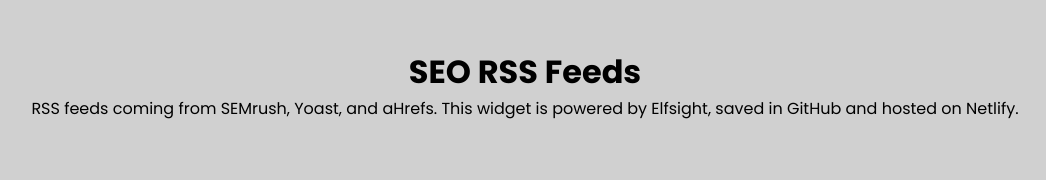
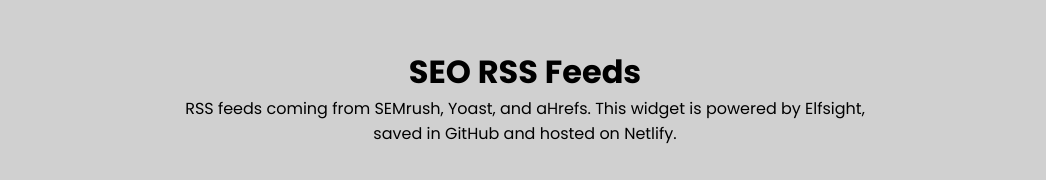
Before and after one commit to bvdizon/rss-feeds, a plain HTML site: page index.html in a window 1280 px wide. Shown: the whole page, without its empty margins (115-1161 px from the left). Drawn offline with Linux system fonts and the light colour scheme.

Commit message:
added .max-700px

```diff
--- a/index.html
+++ b/index.html
@@ -16,7 +16,7 @@
     <main>
         <div class="mb-y-md">
             <h1 class="text-center">SEO RSS Feeds</h1>
-            <p class="text-center">RSS feeds coming from SEMrush, Yoast, and aHrefs. This widget is powered by Elfsight, saved in GitHub and hosted on Netlify.</p>
+            <p class="text-center max-700px">RSS feeds coming from SEMrush, Yoast, and aHrefs. This widget is powered by Elfsight, saved in GitHub and hosted on Netlify.</p>
         </div>
         <script src="https://static.elfsight.com/platform/platform.js" async></script>
         <div class="elfsight-app-c221b2c8-a814-4b98-808f-da32681f4723" data-elfsight-app-lazy></div>
--- a/styles.css
+++ b/styles.css
@@ -38,3 +38,9 @@ h1,h2, p {
 margin-top: 3rem;
 margin-bottom: 3rem
 }
+
+.max-700px {
+    max-width: 700px;
+    margin-left: auto;
+    margin-right: auto;
+}
```
